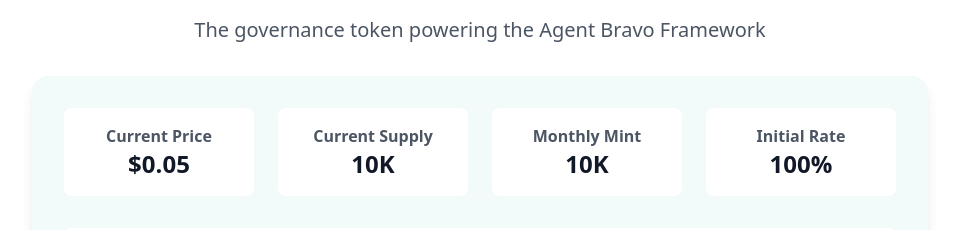
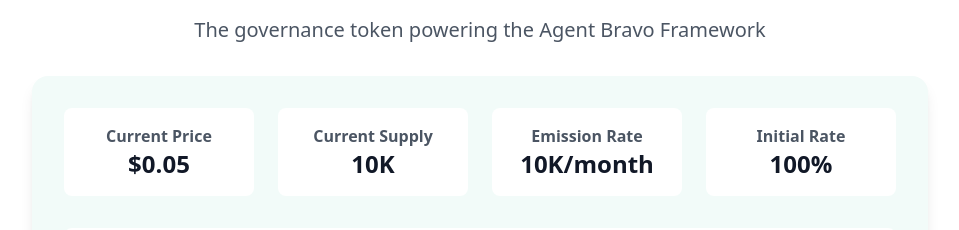
Before and after one commit to mikeghen/agent-bravo-frontend, a React (Vite) app: page / in a window 1280 px wide. Shown: the part 1000-1230 px from the top of the page, without its empty margins (160-1119 px from the left). Built offline with nearby package versions, Linux system fonts and the light colour scheme.

Commit message:
Rename monthly mint to emission rate
Renames "Monthly Mint" to "Emission Rate" and sets the value to 10K/month.

```diff
--- a/src/components/TokenPresale.tsx
+++ b/src/components/TokenPresale.tsx
@@ -7,7 +7,7 @@ import TokenDetailsSection from "./token/TokenDetailsSection";
 
 const TokenPresale = () => {
   return (
-    <section className="py-12 bg-white"> {/* Reduced padding from py-20 to py-12 */}
+    <section className="py-12 bg-white">
       <div className="max-w-7xl mx-auto px-4 sm:px-6 lg:px-8">
         <div className="text-center space-y-8">
           <h2 className="text-4xl font-bold text-gray-900">
@@ -21,7 +21,7 @@ const TokenPresale = () => {
             <div className="grid gap-6 md:grid-cols-4">
               <TokenStatsCard title="Current Price" value="$0.05" />
               <TokenStatsCard title="Current Supply" value="10K" />
-              <TokenStatsCard title="Monthly Mint" value="10K" />
+              <TokenStatsCard title="Emission Rate" value="10K/month" />
               <TokenStatsCard title="Initial Rate" value="100%" />
             </div>
 
```
